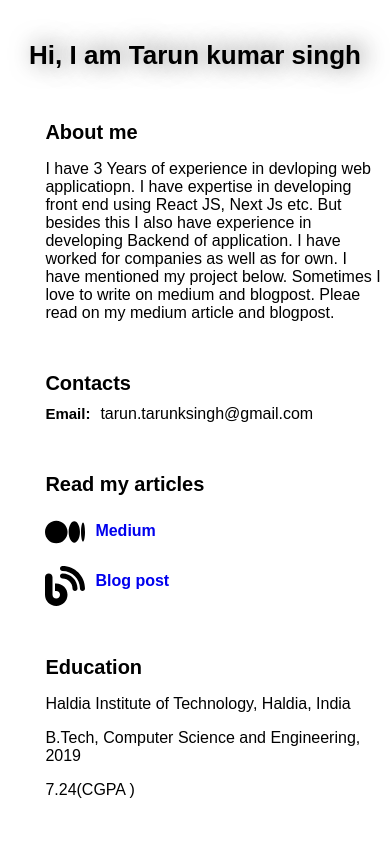
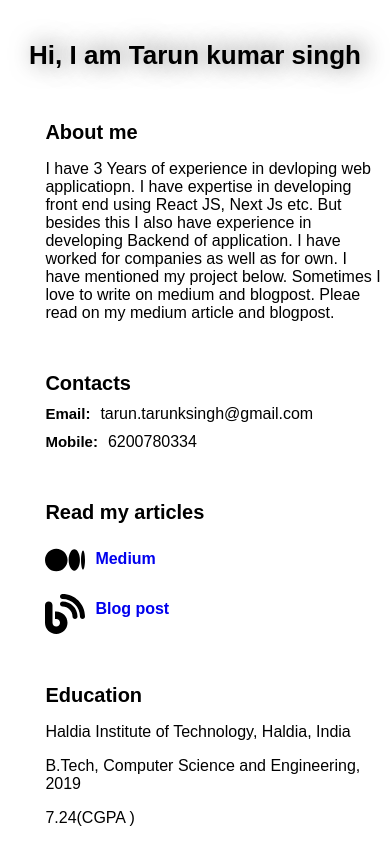
Before and after one commit to trcodeers/portfolio, a plain HTML site: page index.html in a window 390 px wide. Shown: the top 844 px of the page. Drawn offline with Linux system fonts and the light colour scheme.

Commit message:
add mobile

```diff
--- a/index.html
+++ b/index.html
@@ -31,10 +31,10 @@
                             <div style="margin-left: 10px;">tarun.tarunksingh@gmail.com</div>
                         </div>
 
-                        <!-- <div style="display: inline-flex;">
+                        <div style="display: inline-flex;">
                             <div class="contact-name">Mobile: </div>
                             <div style="margin-left: 10px;">6200780334</div>
-                        </div>  -->
+                        </div>
 
                     </div>
                 </div>
```
